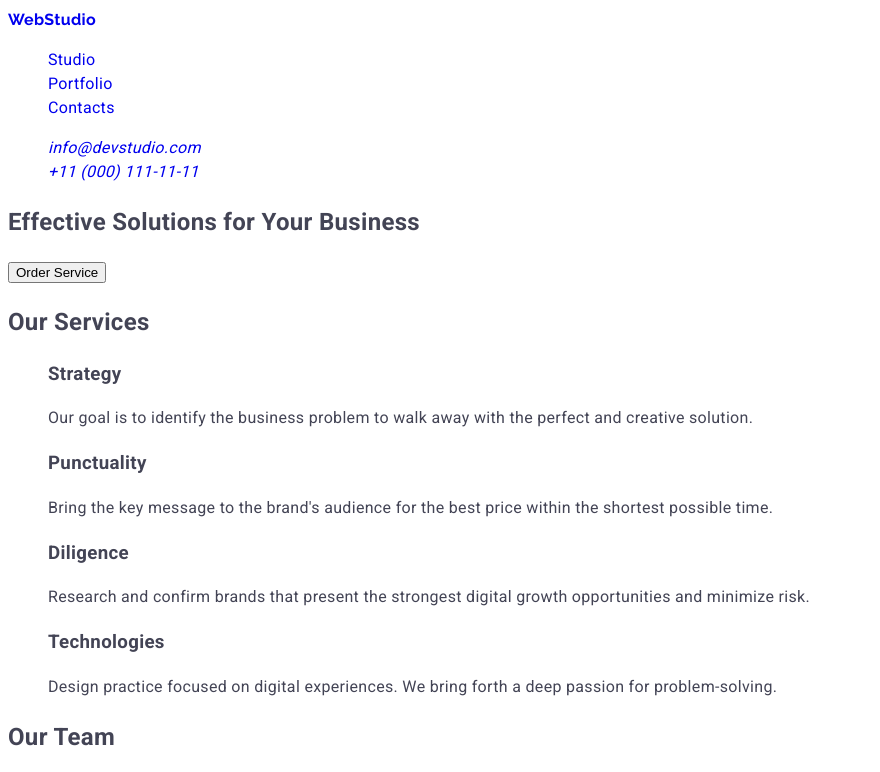
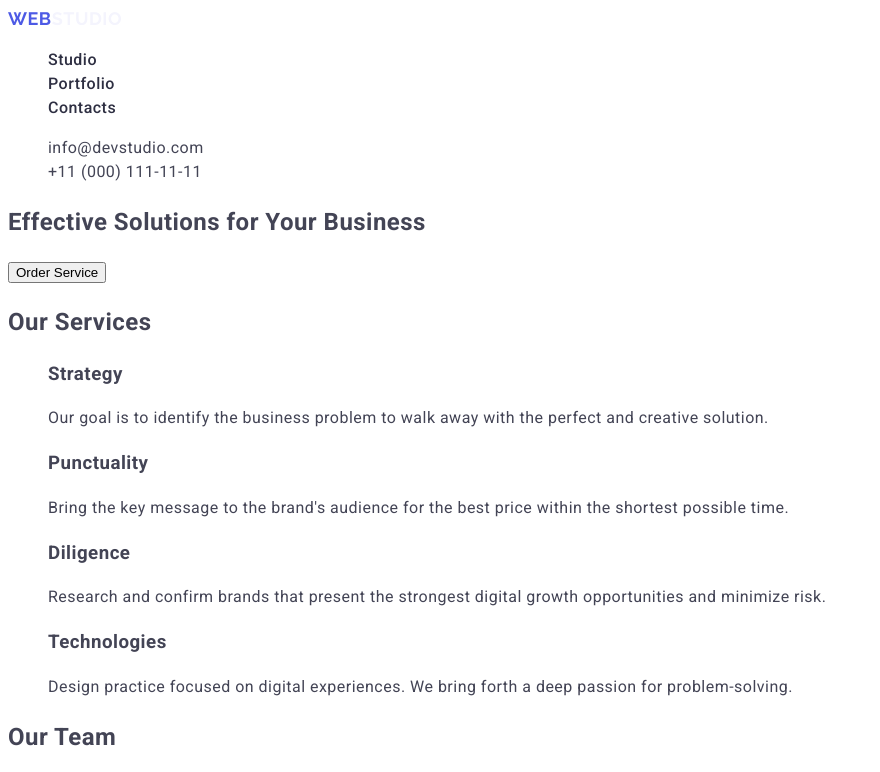
Before and after one commit to YuliyaRoslikova/goit-markup-hw-02, a plain HTML site: page index.html in a window 1280 px wide. Shown: the top 772 px of the page, without its empty margins (0-880 px from the left). Drawn offline with Linux system fonts and the light colour scheme.

Commit message:
add classes for header

```diff
--- a/styles.css
+++ b/css/styles.css
@@ -4,7 +4,7 @@ body {
   font-size: 16px;
   font-weight: 400;
   line-height: 1.5;
-  letter-spacing: 0.32px;
+  letter-spacing: 0.03em;
   background: #fff;
 }
 a {
@@ -20,12 +20,31 @@ ul {
 }
 .logo {
   font-family: 'Raleway', sans-serif;
+  font-weight: 700;
+  font-size: 18px;
+  line-height: 1.17;
+  letter-spacing: 0.03em;
+  text-transform: uppercase;
+  color: #4d5ae5;
 }
+.logo span {
+  color: #F4F4FD
+}
+
 .nav-list {
 }
 .nav-list__item {
 }
 .nav-list__link {
+  font-weight: 500;
+  color: #2e2f42;
+}
+
+.nav-list__link:hover,
+.nav-list__link:focus,
+.address-list__link:hover,
+.address-list__link:focus {
+  color:  #404bbf;
 }
 .header__address {
 }
@@ -34,6 +53,8 @@ ul {
 .address-list__item {
 }
 .address-list__link {
+  font-style: normal;
+  color: #434455;
 }
 .main-content {
 }
--- a/index.html
+++ b/index.html
@@ -10,21 +10,21 @@
       href="https://fonts.googleapis.com/css2?family=Raleway:wght@700&family=Roboto:wght@400;500;700&display=swap"
       rel="stylesheet"
     >
-    <link rel="stylesheet" href="./styles.css">
+    <link rel="stylesheet" href="./css/styles.css">
   </head>
   <body>
     <header class="header">
       <nav class="header__nav">
-        <a class="logo" href="./index.html">WebStudio</a>
+        <a class="logo" href="./index.html">Web<span>Studio</span></a>
         <ul class="nav-list">
           <li class="nav-list__item">
-            <a class="nav-list__link" href="#studio">Studio</a>
+            <a class="nav-list__link" href="./index.html">Studio</a>
           </li>
           <li class="nav-list__item">
-            <a class="nav-list__link" href="#portfolio">Portfolio</a>
+            <a class="nav-list__link" href="">Portfolio</a>
           </li>
           <li class="nav-list__item">
-            <a class="nav-list__link" href="#contacts">Contacts</a>
+            <a class="nav-list__link" href="">Contacts</a>
           </li>
         </ul>
       </nav>
@@ -151,7 +151,7 @@
       </section>
     </main>
     <footer class="footer">
-      <a class="logo" href="./index.html">WebStudio</a>
+      <a class="logo" href="./index.html">Web<span>Studio</span></a>
       <p class="footer__content">
         Increase the flow of customers and sales for your business with digital
         marketing & growth solutions.
```
